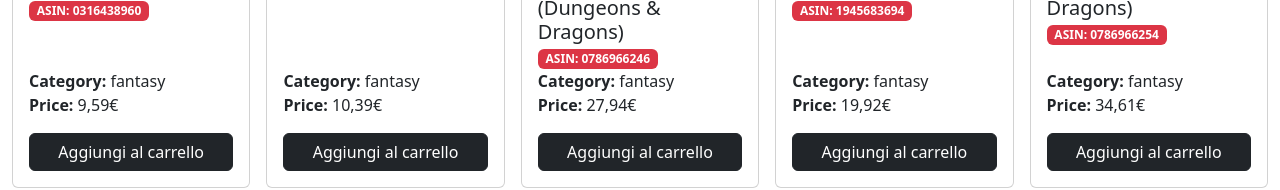
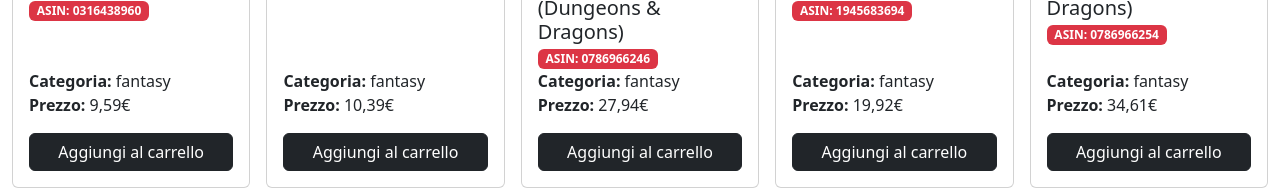
Before and after one commit to kaem0n/epicode-U3-W1-D2, a React (Create React App) app: page / in a window 1280 px wide. Shown: the part 559-749 px from the top of the page. Built offline with nearby package versions, Linux system fonts and the light colour scheme; a web font is replaced by a local one.

Commit message:
card text polish

```diff
--- a/src/components/AllTheBooks.jsx
+++ b/src/components/AllTheBooks.jsx
@@ -74,11 +74,11 @@
                       </div>
                       <div>
                         <Card.Text className="m-0">
-                          <span className="fw-bold">Category:</span>{' '}
+                          <span className="fw-bold">Categoria:</span>{' '}
                           {book.category}
                         </Card.Text>
                         <Card.Text>
-                          <span className="fw-bold">Price:</span>{' '}
+                          <span className="fw-bold">Prezzo:</span>{' '}
                           {fixPrice(String(book.price))}€
                         </Card.Text>
                         <Button variant="dark" className="w-100">
```
